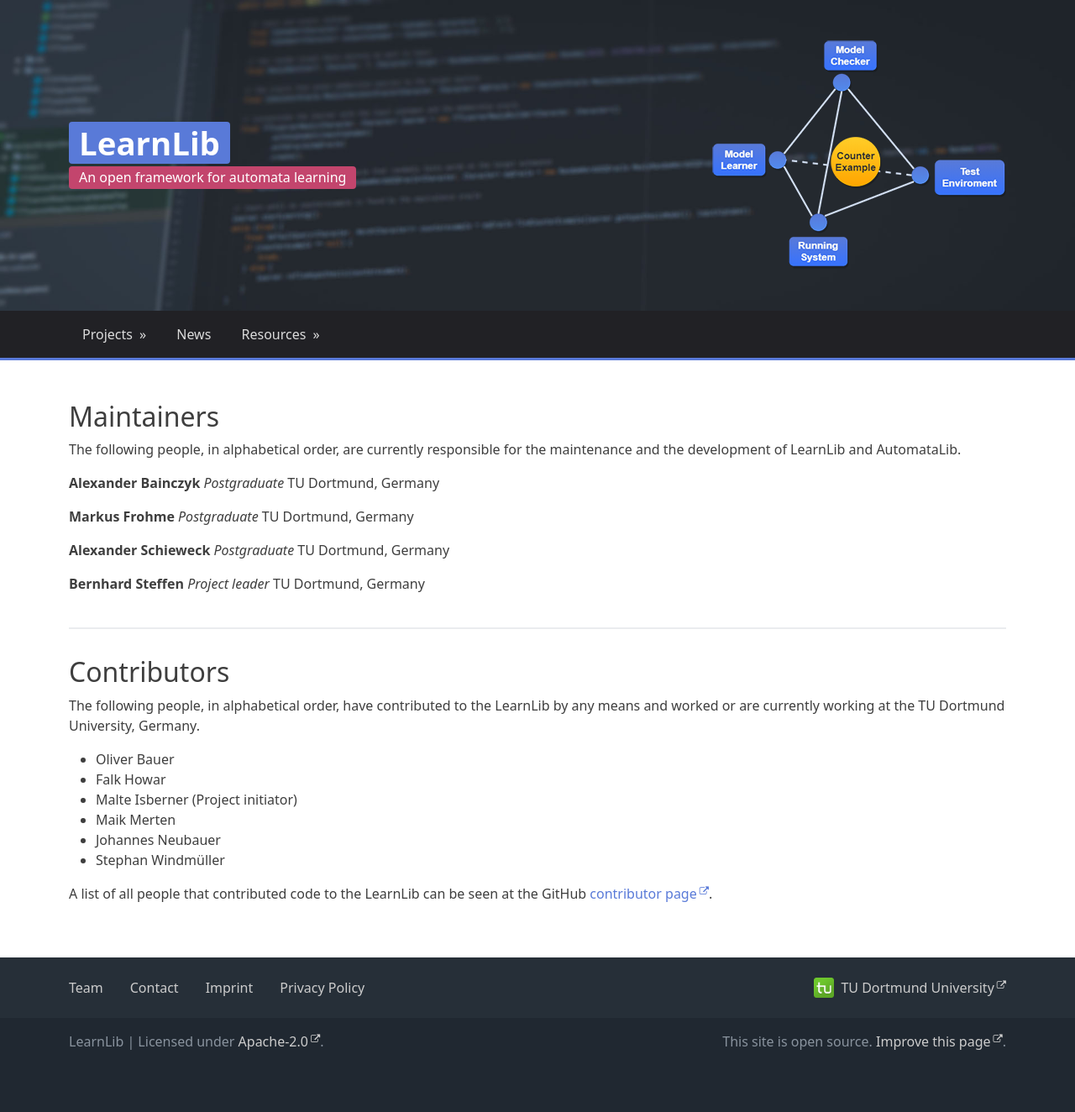
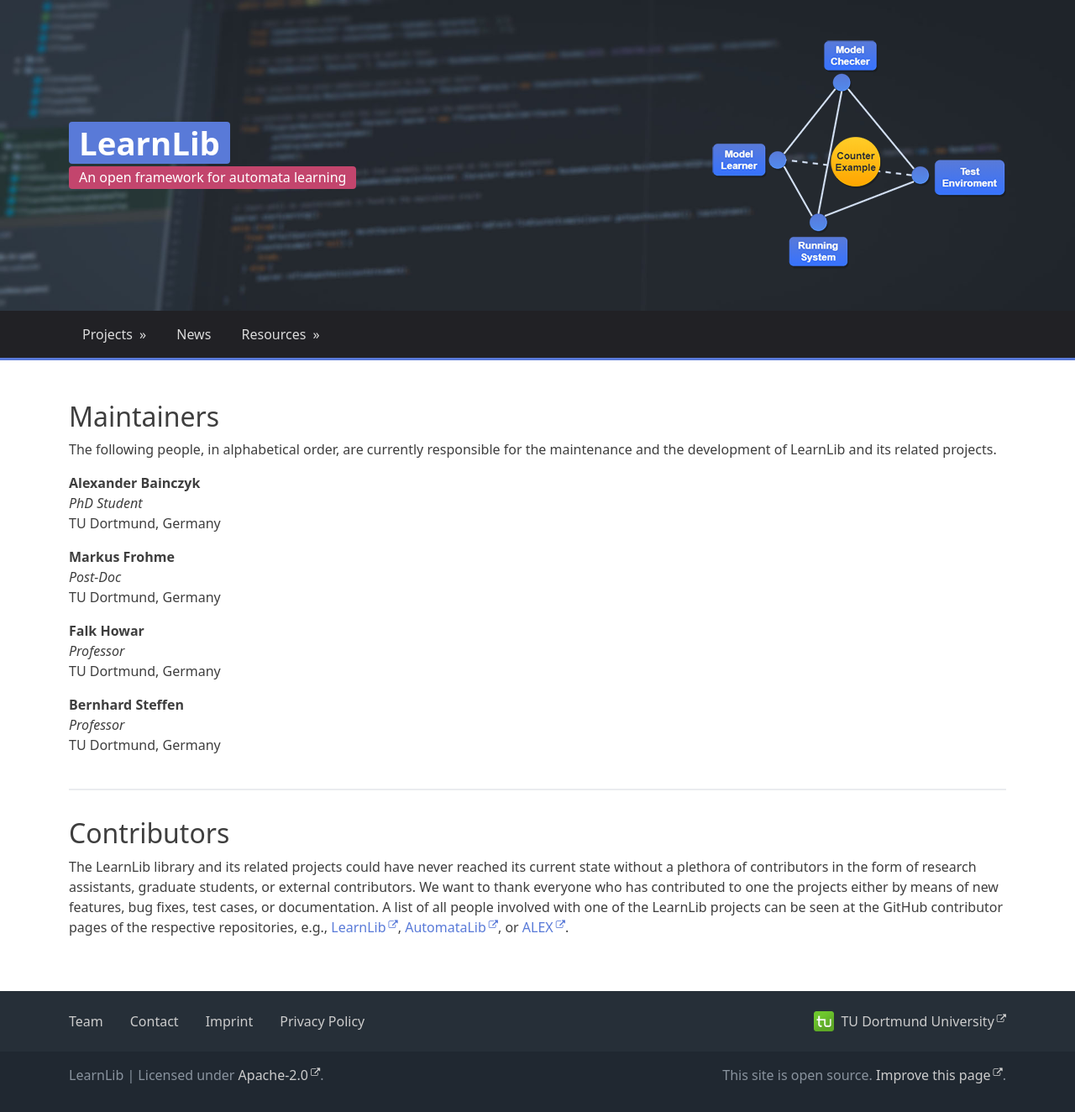
Before and after one commit to LearnLib/learnlib.github.io, a Jekyll site: the page built from pages/team.md, in a window 1280 px wide. Shown: the whole page at 84% size. Built offline with Jekyll 4.4.1, drawn with Linux system fonts in a browser that asks for light colours; before the commit the page ends 1284 px from its top, so only the background shows below that.

Commit message:
update teams/contact pages

```diff
--- a/pages/team.md
+++ b/pages/team.md
@@ -5,25 +5,26 @@ title: "Team"
 
 ## Maintainers
 
-The following people, in alphabetical order, are currently responsible for the maintenance and the development of LearnLib and AutomataLib.
+The following people, in alphabetical order, are currently responsible for the maintenance and the development of LearnLib and its related projects.
 
-**Alexander Bainczyk** _Postgraduate_ TU Dortmund, Germany
+**Alexander Bainczyk**\
+_PhD Student_\
+TU Dortmund, Germany
 
-**Markus Frohme** _Postgraduate_ TU Dortmund, Germany
+**Markus Frohme**\
+_Post-Doc_\
+TU Dortmund, Germany
 
-**Alexander Schieweck** _Postgraduate_ TU Dortmund, Germany
+**Falk Howar**\
+_Professor_\
+TU Dortmund, Germany
 
-**Bernhard Steffen** _Project leader_ TU Dortmund, Germany
+**Bernhard Steffen**\
+_Professor_\
+TU Dortmund, Germany
 
 ## Contributors
 
-The following people, in alphabetical order, have contributed to the LearnLib by any means and worked or are currently working at the TU Dortmund University, Germany.
-
-- Oliver Bauer
-- Falk Howar
-- Malte Isberner (Project initiator)
-- Maik Merten
-- Johannes Neubauer
-- Stephan Windmüller
-
-A list of all people that contributed code to the LearnLib can be seen at the GitHub [contributor page](https://github.com/LearnLib/learnlib/graphs/contributors).
+The LearnLib library and its related projects could have never reached its current state without a plethora of contributors in the form of research assistants, graduate students, or external contributors.
+We want to thank everyone who has contributed to one the projects either by means of new features, bug fixes, test cases, or documentation.
+A list of all people involved with one of the LearnLib projects can be seen at the GitHub contributor pages of the respective repositories, e.g., [LearnLib](https://github.com/LearnLib/learnlib/graphs/contributors), [AutomataLib](https://github.com/LearnLib/automatalib/graphs/contributors), or [ALEX](https://github.com/LearnLib/alex/graphs/contributors).
```
Also changed, not shown: pages/contact.md (+4 -3 lines).
